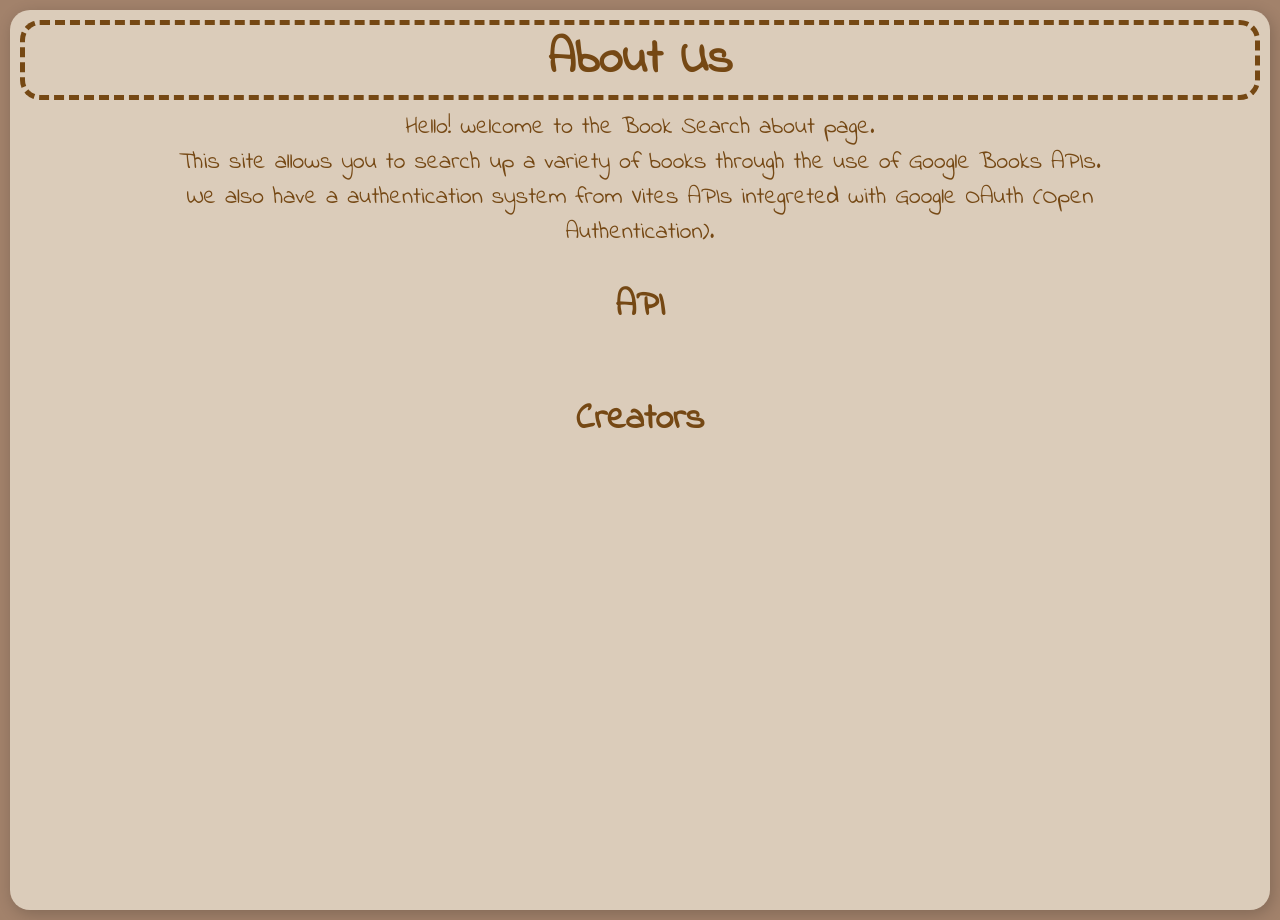
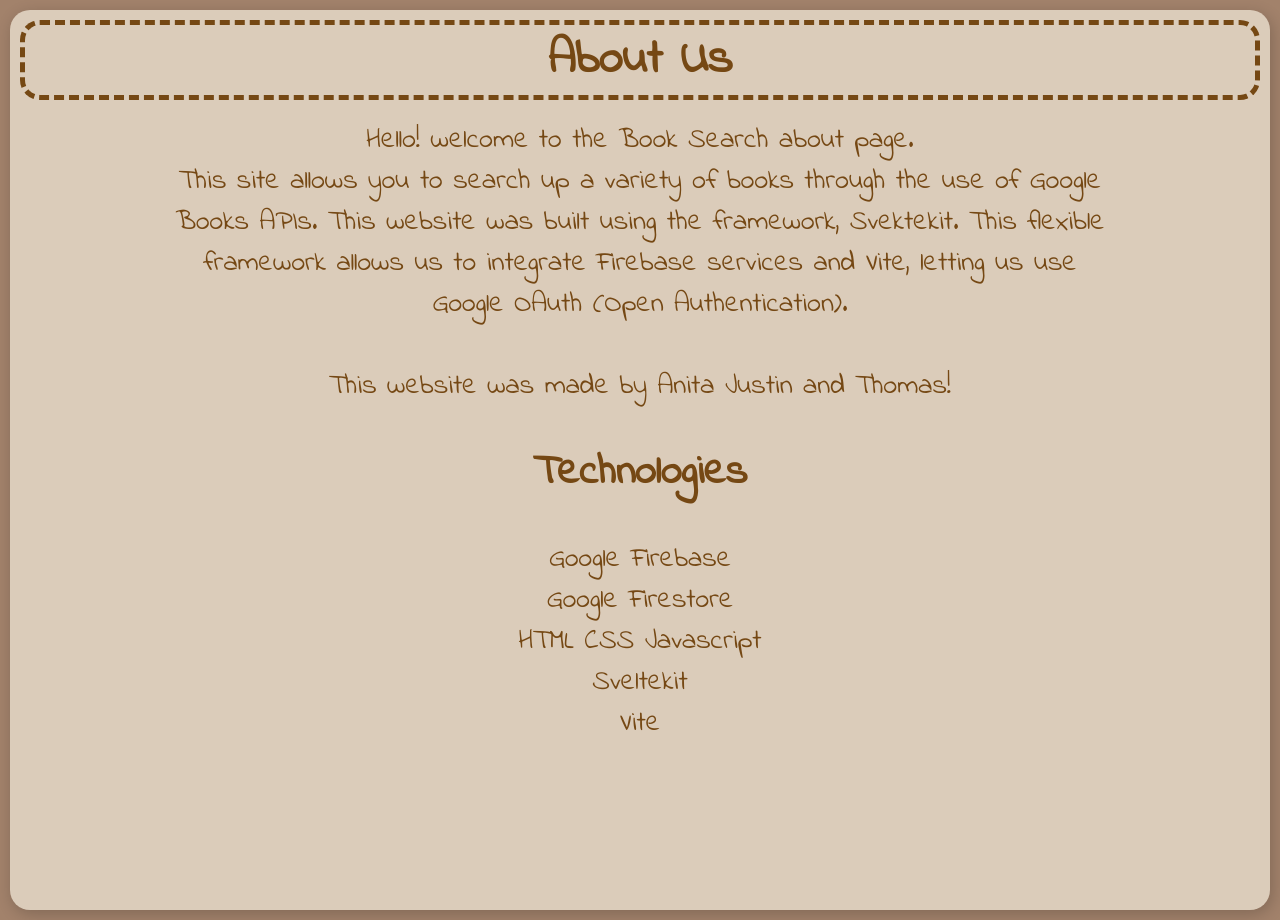
Before and after one commit to Justinw21/dabooks, a SvelteKit app in the folder books/: page /about in a window 1280 px wide. Built offline with nearby package versions, Linux system fonts and the light colour scheme.

Commit message:
about and mainpage.css changes

```diff
--- a/books/package.json
+++ b/books/package.json
@@ -32,6 +32,7 @@
 		"@fortawesome/fontawesome-free": "^6.5.1",
 		"@fortawesome/svelte-fontawesome": "^0.2.1",
 		"axios": "^1.6.7",
-		"firebase": "^10.8.0"
+		"firebase": "^10.8.0",
+		"openai": "^4.26.1"
 	}
 }
--- a/books/src/routes/about/+page.svelte
+++ b/books/src/routes/about/+page.svelte
@@ -5,17 +5,20 @@
             Hello! welcome to the Book Search about page.
             <div class = "text">
                 This site allows you to search up a variety of books
-                through the use of Google Books APIs. We also have a
-                authentication system from Vites APIs integreted with
-                Google OAuth (Open Authentication).
+                through the use of Google Books APIs. This website was built
+                using the framework, Svektekit. This flexible framework allows us to integrate Firebase services and Vite, letting us use
+                Google OAuth (Open Authentication).<br><br>
+                This website was made by Anita Justin and Thomas!
             </div>
             <div class = "apis">
-                <h2>API</h2>
+                <h2>Technologies</h2>
+                Google Firebase<br>
+                Google Firestore<br>
+                HTML CSS Javascript<br>
+                Sveltekit<br>
+                Vite<br>
             </div>
-
-            <div class = "contacts">
-                <h2>Creators</h2>
-            </div>
+            <div class = ""></div>
         </div>
     </div>
 </div>
@@ -25,7 +28,8 @@
 
         font-family: 'Indie Flower', cursive;
         color: rgb(117, 72, 20);
-        font-size:24px;
+        font-size:28px;
+        margin-top:20px;
 
         display:flex;
         justify-content: center;
@@ -37,14 +41,14 @@
     }
     h1{
         font-family: 'Indie Flower', cursive;
-		font-size: xxx-large;
-		color: rgb(117, 72, 20);
+        font-size: xxx-large;
+        color: rgb(117, 72, 20);
         background-color: rgb(219, 204, 186);
         font-weight:bolder;
         border-radius: 20px;
-		margin: 10px;
-		border-style: dashed;
-		border-width: 5px;
+        margin: 10px;
+        border-style: dashed;
+        border-width: 5px;
 
         display:flex;
         justify-content: center;
--- a/books/src/styles/mainpage.css
+++ b/books/src/styles/mainpage.css
@@ -13,7 +13,7 @@
 
 	h1 {
 		font-family: 'Indie Flower', cursive;
-		font-size: xxx-large;
+		font-size: xx-large;
 		color: rgb(117, 72, 20);
 		background-color: rgb(219, 204, 186);
 		border-radius: 20px;
@@ -24,7 +24,7 @@
 
 	h2 {
 		font-family: 'Indie Flower', cursive;
-		font-size: xx-large;
+		font-size: x-large;
 		color: rgb(117, 72, 20);
 		background-color: rgb(219, 204, 186);
 		border-radius: 20px;
@@ -38,7 +38,7 @@
 		display: flex;
 		flex-direction: column;
 		align-items: center;
-		width: 30%;
+		width: 25%;
 		background-image: url('/books.jpg');
 	}
 
```
Also changed, not shown: books/src/routes/home/+page.svelte (+6 -3 lines), 1 other file (tests, documents, lock files or other folders).
